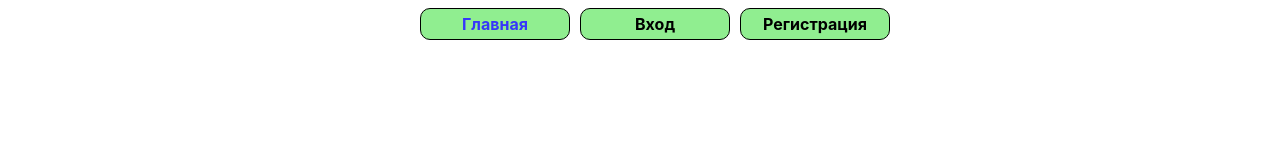
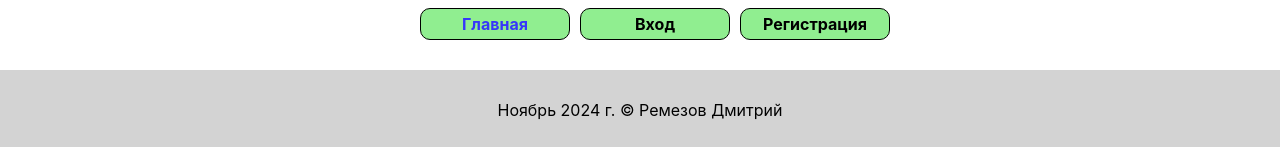
Before and after one commit to darknessdizi/diploma_cloud_store, a React (Vite) app: page / in a window 1280 px wide. Shown: the part 1207-1354 px from the top of the page. Before the commit the page ends 1277 px from the top, so only its background shows below. Built offline with nearby package versions, Linux system fonts and the light colour scheme.

Commit message:
обновление README и папки dist

```diff
--- a/src/App.css
+++ b/src/App.css
@@ -34,7 +34,7 @@
   justify-content: center;
 }
 
-.header_navigation {
+.ul_navigation {
   justify-content: flex-end;
   margin: 0px;
 }
--- a/src/App.tsx
+++ b/src/App.tsx
@@ -25,7 +25,7 @@ function App() {
     const token = localStorage.getItem('sessionToken');
     if ((token !== 'undefined') && (token !== null)) {
       dispatch(setAuthTrue());
-      const response = baseFetch({ url: `${URL_SERVER}/recovery-session/` });
+      const response = baseFetch({ url: `${URL_SERVER}/api/recovery-session/` });
       response.then(
         (res) => dispatch(succesAuth(res)),
         (err) => dispatch(runModal({ type: 'error', message: err.message }))
@@ -37,7 +37,7 @@ function App() {
   const onLogout = async () => {
     try {
       dispatch(setAuthFalse());
-      const response = await baseFetch({ url: `${URL_SERVER}/logout/` });
+      const response = await baseFetch({ url: `${URL_SERVER}/api/logout/` });
       if (response.status) {
         dispatch(logoutUser());
         dispatch(clearDisk());
@@ -54,7 +54,7 @@ function App() {
 
       <header>
         <div className="header_baner">
-          <ul className="navigation header_navigation">
+          <ul className="navigation ul_navigation">
             <ItemLink link={MY_PATH.root} label={"Главная"} />
             { auth ?
               <>
--- a/src/components/Pages/HomePage/HomePage.tsx
+++ b/src/components/Pages/HomePage/HomePage.tsx
@@ -8,6 +8,8 @@ import { clearDisk } from "../../../redux/slices/diskSlice";
 import { baseFetch } from "../../../utils/index";
 import { MY_PATH, URL_SERVER } from "../../../const/index";
 import { runModal } from "../../../redux/slices/modalSlice";
+// import img1 from "../../../../public/img1.png"; // для GitHub только
+// import img2 from "../../../../public/img2.jpg";
 import './homePage.css';
 
 export const HomePage = () => {
@@ -37,6 +39,7 @@ export const HomePage = () => {
 
         <ItemContentBlock>
           <ItemImgBlock imgPath="./img1.png" />
+          {/* <ItemImgBlock imgPath={img1} /> */}
           <ItemDescriptionBlock>
             <h1 className="block_discription_title">Cloud Store <span> - загружайте, просматривайте, редактируйте и скачивайте ваши файлы с любых устройств</span></h1>
           </ItemDescriptionBlock>
@@ -47,14 +50,15 @@ export const HomePage = () => {
             <h1 className="block_discription_title text_left">Cloud Store <span> - вы всегда будете иметь доступ к вашим файлам будь вы дома, на работе или в движении</span></h1>
           </ItemDescriptionBlock>
           <ItemImgBlock imgPath="./img2.jpg" />
+          {/* <ItemImgBlock imgPath={img2} /> */}
         </ItemContentBlock>
 
       </main>
 
-      <footer>
+      <div>
         <div className="navigation footer_navigation">
-          <ul className="navigation header_navigation">
-          <ItemLink link={MY_PATH.root} label={"Главная"} />
+          <ul className="navigation ul_navigation">
+            <ItemLink link={MY_PATH.root} label={"Главная"} />
             { auth ?
               <>
                 <ItemLink link={MY_PATH.disk} label={"Диск"} />
@@ -67,6 +71,12 @@ export const HomePage = () => {
             }
           </ul>
         </div>
+      </div>
+
+      <footer>
+        <span className="footer-descriptoin">
+          Ноябрь 2024 г. © Ремезов Дмитрий
+        </span>
       </footer>
     </>
   )
--- a/src/components/Pages/HomePage/homePage.css
+++ b/src/components/Pages/HomePage/homePage.css
@@ -27,3 +27,9 @@
 .footer_navigation {
   margin-bottom: 30px;
 }
+
+footer {
+  background-color: lightgray;
+  text-align: center;
+  padding: 30px;
+}
--- a/src/main.tsx
+++ b/src/main.tsx
@@ -2,7 +2,7 @@ import ReactDOM from 'react-dom/client';
 import App from './App';
 import { Provider } from "react-redux"; // достаем провайдер для работы с глобальным хранилищем
 import { store } from "./redux/store/"; // наше хранилище
-// import { HashRouter } from 'react-router-dom';
+// import { HashRouter } from 'react-router-dom'; // только для GitHub
 import {BrowserRouter} from 'react-router-dom';
 import './index.css';
 
```
Also changed, not shown: 5 other files (tests, documents, lock files or other folders).
